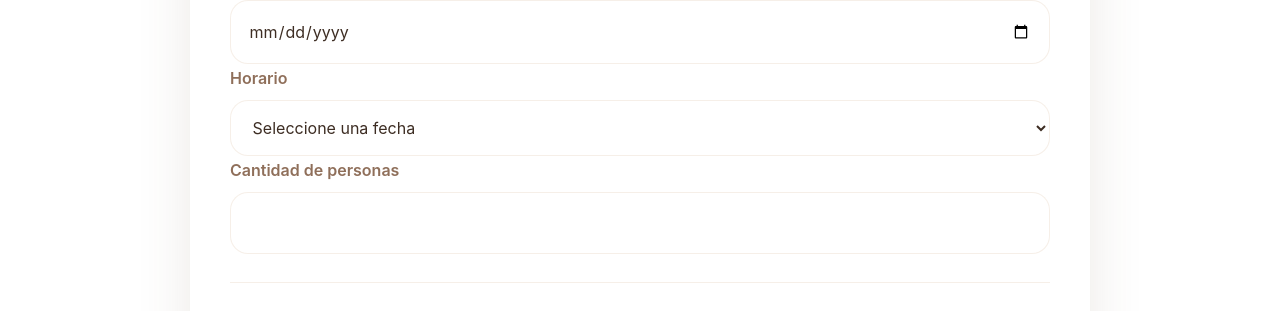
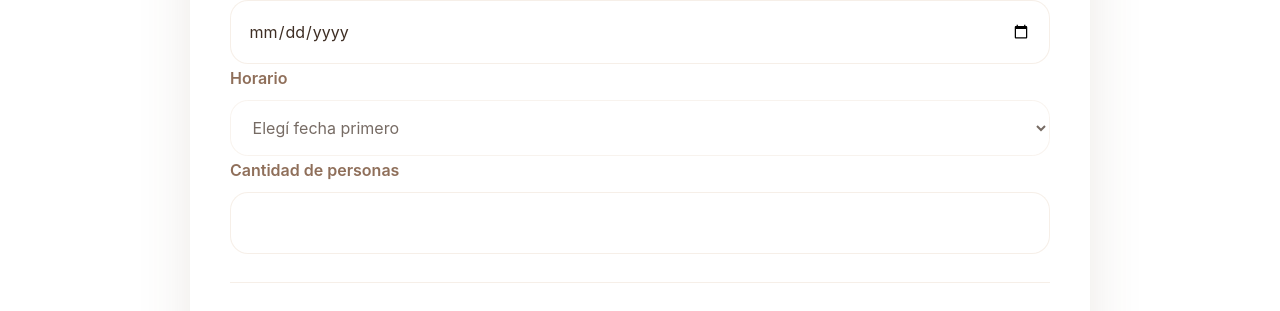
Before and after one commit to emivaleriano/proyecto_cafeteria, a Flask app: template frontend/templates/crear_reserva.html in a window 1280 px wide. Shown: the part 446-757 px from the top of the page. Run offline with Flask 3, Linux system fonts and the light colour scheme; the template is opened without the code that fills it: most values are stand-ins (such as "Sample title", 1, 10 or a date in 2020).

Commit message:
Fix horarios

```diff
--- a/frontend/templates/crear_reserva.html
+++ b/frontend/templates/crear_reserva.html
@@ -20,11 +20,8 @@
         <input type="date" id="fecha" name="fecha" required>
 
         <label for="horario">Horario</label>
-        <select id="horario" name="horario" required>
-            <option disabled selected>Elegí un horario</option>
-            {% for horario in horarios %}
-            <option disabled selected value="">Seleccione una fecha</option>
-            {% endfor %}
+        <select id="horario" name="horario" required disabled>
+            <option disabled selected value="">Elegí fecha primero</option>
         </select>
 
         <label for="cantidad_personas" >Cantidad de personas</label>
```
